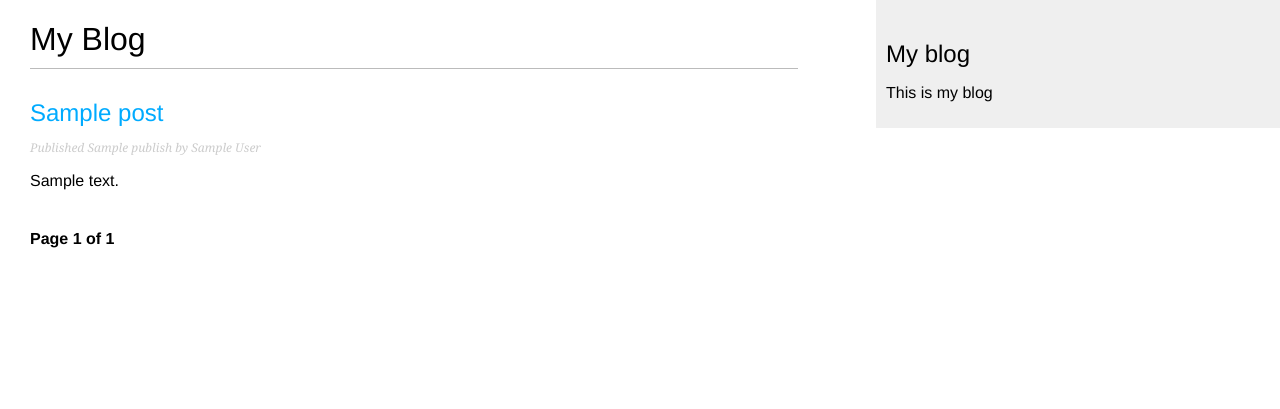
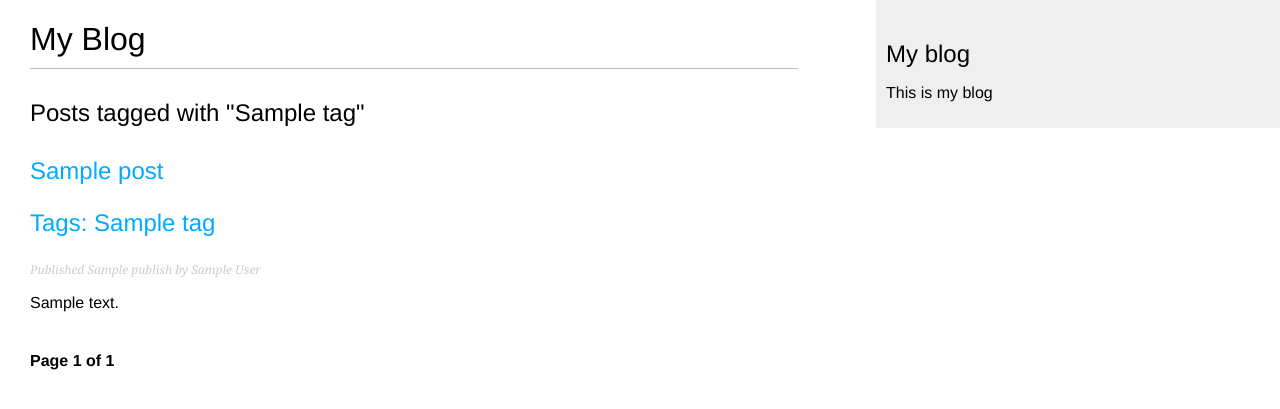
Before and after one commit to Tasneem92/blog, a Django app: template blog/templates/blog/post/list.html in a window 1280 px wide. Shown: the top 409 px of the page. Run offline with Django 3.2, Linux system fonts and the light colour scheme; the template is opened without the code that fills it: most values are stand-ins (such as "Sample title", 1, 10 or a date in 2020).

Commit message:
End of Chapter 2

```diff
--- a/blog/templates/blog/post/list.html
+++ b/blog/templates/blog/post/list.html
@@ -5,10 +5,23 @@ My Blog
 
 {% block content %}
   <h1>My Blog</h1>
+  {% if tag %}
+    <h2>Posts tagged with "{{ tag.name }}"</h2>
+  {% endif %}
+
   {% for post in posts %}
     <h2>
       <a href="{{ post.get_absolute_url }}">
         {{ post.title }}
+        <p class="tags">
+          Tags:
+          {% for tag in post.tags.all %}
+            <a href="{% url "blog:post_list_by_tag" tag.slug %}">
+              {{ tag.name }}
+            </a>
+            {% if not forloop.last %}, {% endif %}
+          {% endfor %}
+        </p>
       </a>
     </h2>
     <p class="date">
--- a/blog/urls.py
+++ b/blog/urls.py
@@ -5,4 +5,5 @@ urlpatterns = [
     url(r'^$', views.post_list, name='post_list'),
     url(r'^(?P<year>\d{4})/(?P<month>\d{2})/(?P<day>\d{2})/(?P<post>[-\w]+)/$',views.post_detail,name='post_detail'),
     url(r'^(?P<post_id>\d+)/share/$', views.post_share, name='post_share'),
+    url(r'^tag/(?P<tag_slug>[-\w]+)/$', views.post_list, name='post_list_by_tag'), # List posts by tag
 ]
```
Also changed, not shown: blog/templates/blog/post/detail.html (+20 -0 lines), blog/views.py (+32 -4 lines), blog/migrations/0003_post_tags.py (added), db.sqlite3.
